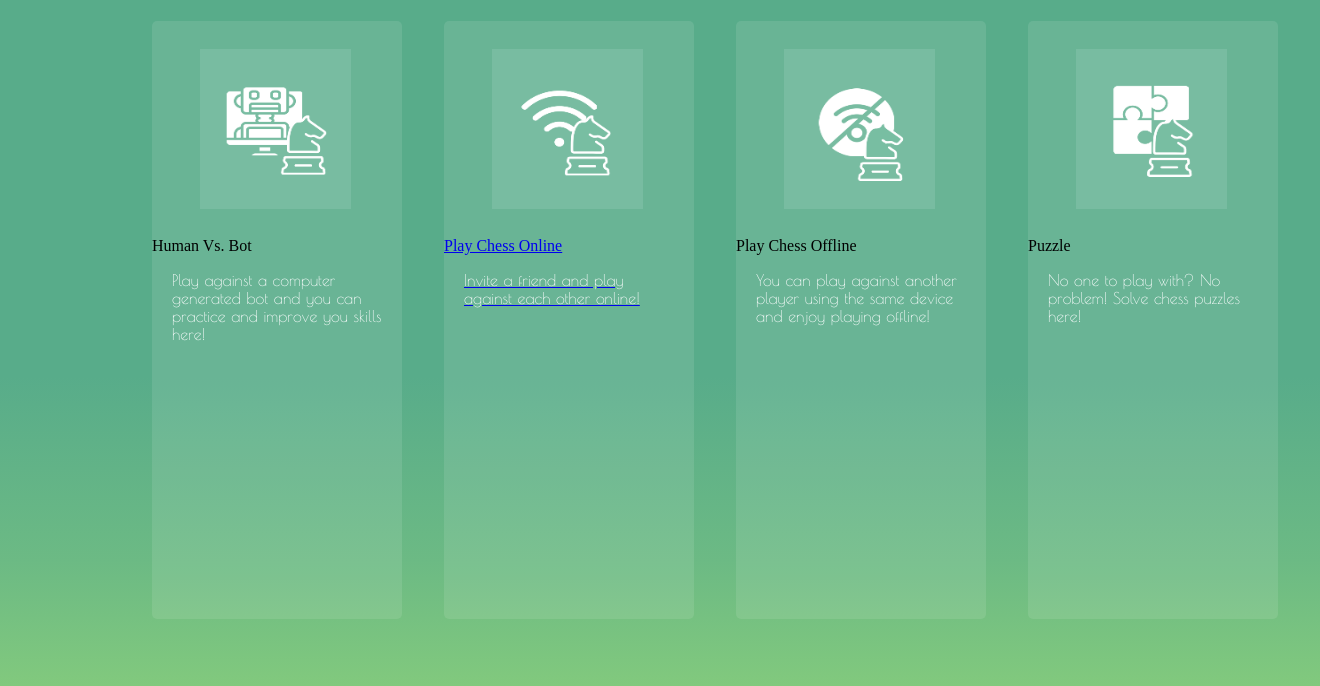
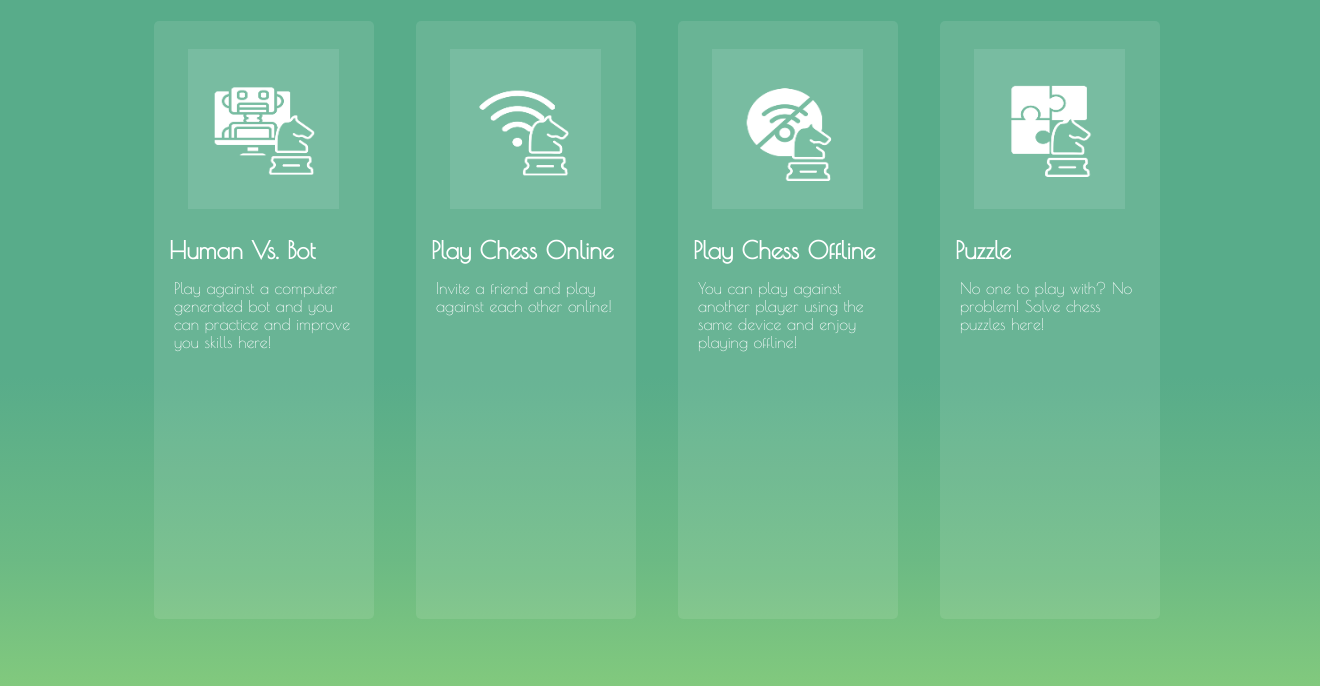
Before and after one commit to RaeanneVillanueva/Chess, a Node server app: template views/play.hbs in a window 1320 px wide. Shown: the part 80-766 px from the top of the page. Run offline with Node 20, Linux system fonts and the light colour scheme; the template is opened without the code that fills it, so the values that code supplies are empty; some libraries are stand-ins or nearby versions.

Commit message:
fixed play.hbs

```diff
--- a/public/css/play.css
+++ b/public/css/play.css
@@ -27,6 +27,12 @@ body {
     margin: 0;
     background-color: #e7e1d4;
     background: linear-gradient(180deg, #58AC8A 57.1%, #6CBA84 80.13%, #A2E073 119.48%);
+}
+
+a {
+    text-decoration: none;
+    font-family: poiret;
+    color: white;
 }
 
 
@@ -104,11 +110,12 @@ div.game-modes {
     display: flex;
     width: 80%;
     height: 100%;
-
+    align-content: center;
+    justify-content: center;
 }
 
 div.mode-div {
-    width: 250px;
+    width: 220px;
     height: 88%;
     background-color: rgba(255, 255, 255, 0.10);
     margin: 21px;
@@ -127,13 +134,14 @@ div.mode-img {
     justify-content: center;
 }
 
-a.gamemode-label {
+p.gamemode-label {
     color: white;
     text-decoration: none;
     font-family: poiret;
     font-size: 18pt;
-    padding: 10px;
+    padding: 5px;
     font-weight: bold;
+    margin: 10px;
 }
 
 p.mode-description {
```
